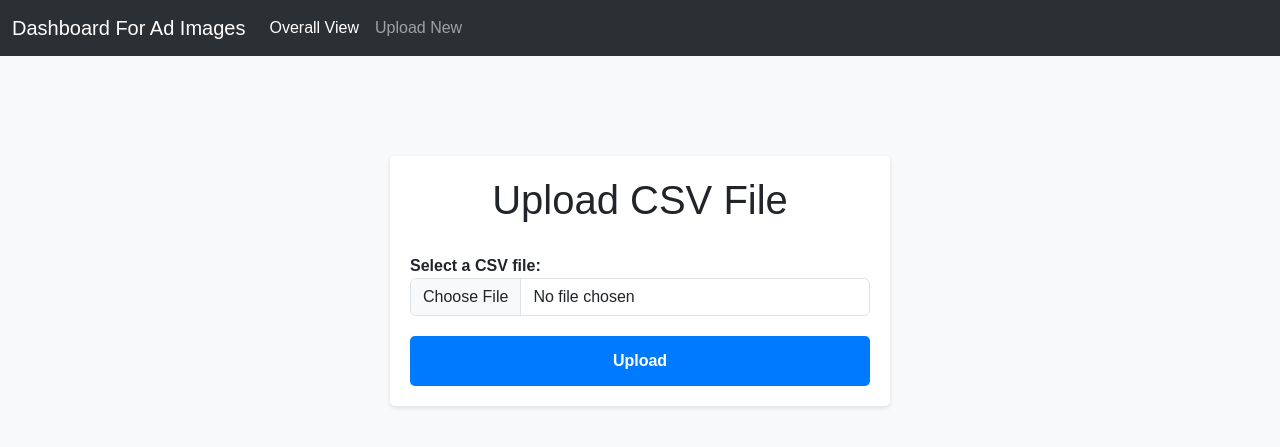
After one commit to keshna3006/dashbord-to-analyse-ad-images, a Django app: page /upload in a window 1280 px wide. The commit adds this page. Shown: the top 447 px of the page. Run offline with Django 4.2, Linux system fonts and the light colour scheme; parts of the project's set-up code (start-up, migrations or seed data) failed here and were passed over; some libraries are stand-ins or nearby versions.

Commit message:
third commit

```diff
--- a/dashboard_for_ad_images/app_imgs/url.py
+++ b/dashboard_for_ad_images/app_imgs/url.py
@@ -3,5 +3,6 @@ from django.urls import path,include
 from app_imgs import views
 
 urlpatterns= [
-    path("",views.dashboard,name="dashboard")
+    path("",views.dashboard,name="dashboard"),
+    path('upload',views.upload_view,name='upload')
 ]
--- a/dashboard_for_ad_images/app_imgs/views.py
+++ b/dashboard_for_ad_images/app_imgs/views.py
@@ -12,3 +12,15 @@ def dashboard(request):
         'clicks_data':clicks_data,
         'clicks_labels':clicks_colors}
     return render(request,'dashboard.html',context)
+def upload_view(request):
+    if request.method == 'POST':
+        # Logic to process the uploaded file
+        file = request.FILES.get('csv_file')
+        # Perform any required operations with the file
+        # For example, save the file to a specific location or process its content
+
+        # Add a variable to the context to indicate that the file has been uploaded
+        context = {'file_uploaded': True}
+        return render(request, 'upload.html', context)
+
+    return render(request, 'upload.html')
--- /dev/null
+++ b/dashboard_for_ad_images/templates/upload.html
@@ -0,0 +1,103 @@
+<!DOCTYPE html>
+<html lang="en">
+<head>
+    <meta charset="UTF-8">
+    <meta name="viewport" content="width=device-width, initial-scale=1.0">
+    <title>Upload CSV</title>
+    <link href="https://cdn.jsdelivr.net/npm/bootstrap@5.3.0/dist/css/bootstrap.min.css" rel="stylesheet">
+    <style>
+        body {
+            background-color: #f8f9fa;
+            font-family: Arial, sans-serif;
+        }
+
+        .container {
+            max-width: 500px;
+            margin: 100px auto;
+            padding: 20px;
+            background-color: #fff;
+            border-radius: 5px;
+            box-shadow: 0 2px 4px rgba(0, 0, 0, 0.1);
+        }
+
+        h1 {
+            text-align: center;
+            margin-bottom: 30px;
+        }
+
+        .form-group {
+            margin-bottom: 20px;
+        }
+
+        label {
+            font-weight: bold;
+        }
+
+        .btn-upload {
+            display: flex;
+            justify-content: center;
+            align-items: center;
+            width: 100%;
+            height: 50px;
+            background-color: #007bff;
+            color: #fff;
+            font-size: 16px;
+            font-weight: bold;
+            border: none;
+            border-radius: 5px;
+            cursor: pointer;
+        }
+
+        .btn-upload:hover {
+            background-color: #0069d9;
+        }
+
+        .confirmation-msg {
+            text-align: center;
+            margin-top: 20px;
+            color: #28a745;
+            font-weight: bold;
+        }
+    </style>
+</head>
+<body>
+    <nav class="navbar navbar-expand-lg bg-body-tertiary" data-bs-theme="dark">
+        <div class="container-fluid">
+          <a class="navbar-brand" href="#">Dashboard For Ad Images</a>
+          <button class="navbar-toggler" type="button" data-bs-toggle="collapse" data-bs-target="#navbarSupportedContent" aria-controls="navbarSupportedContent" aria-expanded="false" aria-label="Toggle navigation">
+            <span class="navbar-toggler-icon"></span>
+          </button>
+          <div class="collapse navbar-collapse" id="navbarSupportedContent">
+            <ul class="navbar-nav me-auto mb-2 mb-lg-0">
+              <li class="nav-item">
+                <a class="nav-link active" aria-current="page" href="">Overall View</a>
+              </li>
+              <li class="nav-item">
+                <a class="nav-link" href="/upload">Upload New</a>
+              </li>
+
+
+
+          </div>
+        </div>
+      </nav>
+<div class="container">
+    <h1>Upload CSV File</h1>
+    {% if file_uploaded %}
+    <div class="confirmation-msg">
+        File has been submitted successfully!
+    </div>
+    {% endif %}
+    <form method="post" enctype="multipart/form-data">
+        {% csrf_token %}
+        <div class="form-group">
+            <label for="csv_file">Select a CSV file:</label>
+            <input type="file" class="form-control" id="csv_file" name="csv_file" accept=".csv" required>
+        </div>
+        <button type="submit" class="btn-upload">Upload</button>
+    </form>
+</div>
+
+<script src="https://cdn.jsdelivr.net/npm/bootstrap@5.3.0/dist/js/bootstrap.bundle.min.js"></script>
+</body>
+</html>
```
Also changed, not shown: dashboard_for_ad_images/templates/dashboard.html (+12 -45 lines).
